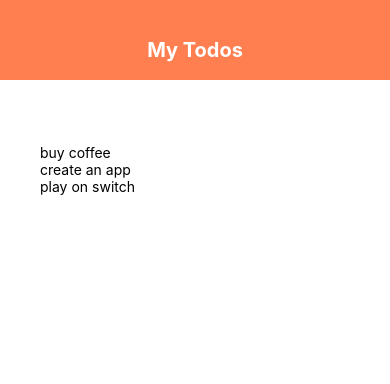
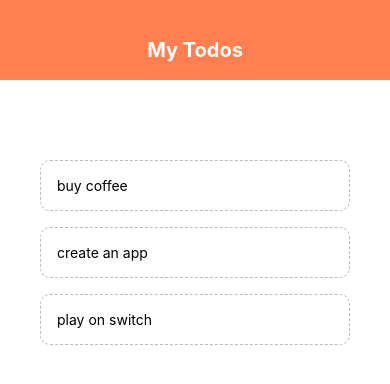
Before and after one commit to Mubassir-Ali/React-Native-Demo, a React Native app: screen / in a window 390 px wide. Shown: the top 384 px of the page. Built offline with nearby package versions, Linux system fonts and the light colour scheme.

Commit message:
add TodoItem

```diff
--- a/App.js
+++ b/App.js
@@ -9,6 +9,7 @@ import {
 } from "react-native";
 
 import Header from './components/Header'
+import TodoItem from "./components/TodoItem";
 
 const todosData = [
   { text: "buy coffee", key: "1" },
@@ -18,6 +19,15 @@ const todosData = [
 
 export default function App() {
   const [todos, setTodos] = useState(todosData);
+
+  const pressHandler=(key)=>{
+    setTodos((prevTodos)=>{
+      return prevTodos.filter(todo=>todo.key !=key)
+    }
+
+    )
+  }
+
   return (
     <View style={styles.container}>
       <Header/>
@@ -26,7 +36,7 @@ export default function App() {
         <View style={styles.list}>
           <FlatList
             data={todos}
-            renderItem={({ item }) => <Text>{item.text}</Text>}
+            renderItem={({ item }) => <TodoItem item={item} pressHandler={pressHandler} />}
           />
         </View>
       </View>
--- /dev/null
+++ b/components/TodoItem.js
@@ -0,0 +1,25 @@
+import React from 'react'
+import { TouchableOpacity, Text, StyleSheet} from 'react-native'
+
+export default function TodoItem({item, pressHandler}) {
+    return (
+        <TouchableOpacity onPress={()=>pressHandler(item.key)}>
+            <Text style={styles.item}>{item.text}
+
+            </Text>
+        </TouchableOpacity>
+    )
+}
+
+const styles =StyleSheet.create({
+    item:{
+        padding:16,
+        marginTop:16,
+        borderColor:"#bbb",
+        borderWidth:1,
+        borderRadius:10,
+        borderStyle:"dashed"
+
+    }
+
+})
```
